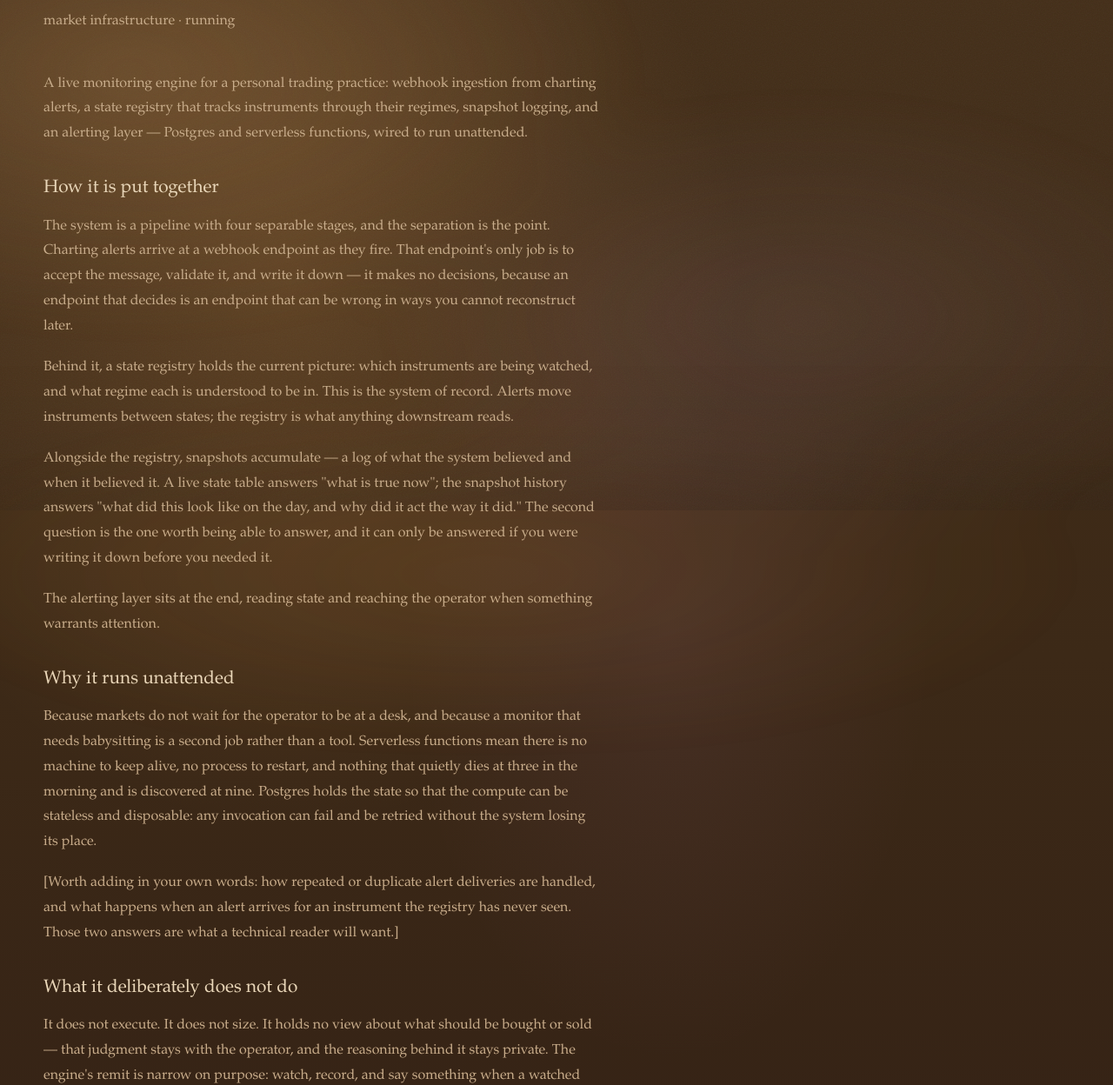
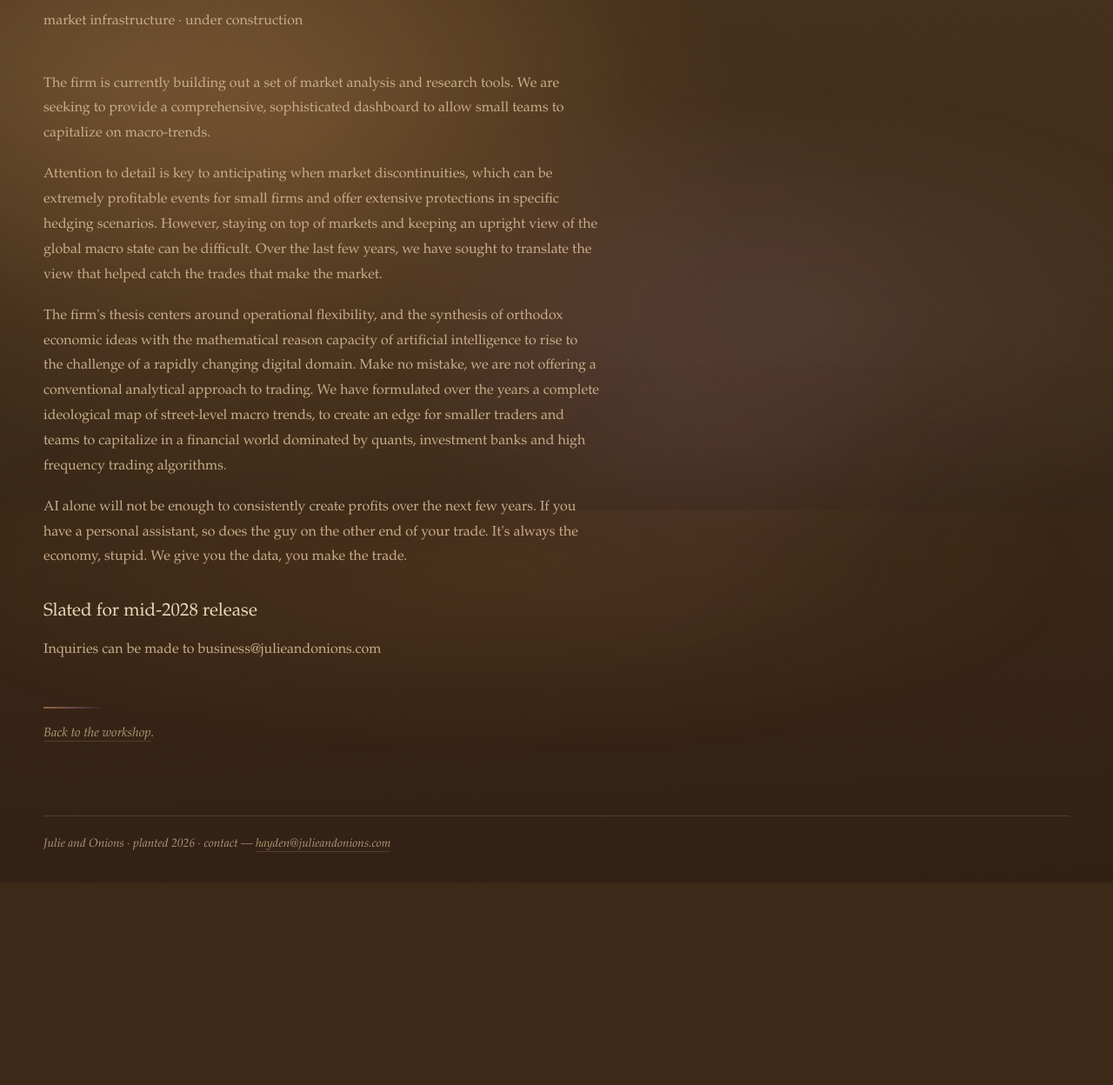
Before and after one commit to fpsdenny/JulieAndOnions, a plain HTML site: page workshop/convexityengine.html in a window 1280 px wide. Shown: the part 213-1461 px from the top of the page at 87% size. After the commit the page ends 1228 px from the top, so only its background shows below. Drawn offline with Linux system fonts and the light colour scheme.

Commit message:
update description

```diff
--- a/workshop/convexityengine.html
+++ b/workshop/convexityengine.html
@@ -4,7 +4,7 @@
     <meta charset="utf-8">
     <meta name="viewport" content="width=device-width, initial-scale=1">
     <title>ConvexityEngine • Julie and Onions</title>
-    <meta name="description" content="ConvexityEngine — live market-monitoring infrastructure: ingestion, state, snapshots and alerting, built to run unattended.">
+    <meta name="description" content="ConvexityEngine — market analysis and research tools for small teams, built to capitalize on macro-trends. Slated for mid-2028 release.">
     <link rel="stylesheet" href="/style.css?v=03aa4742">
     <link rel="icon" href="/favicon.svg" type="image/svg+xml">
   </head>
@@ -24,21 +24,15 @@
         <section class="page-hero">
           <span class="page-eyebrow">Julie and Onions · Workshop</span>
           <h1 class="page-title">ConvexityEngine</h1>
-          <p class="page-description">market infrastructure · running</p>
+          <p class="page-description">market infrastructure · under construction</p>
         </section>
         <div class="entry-body">
-          <p>A live monitoring engine for a personal trading practice: webhook ingestion from charting alerts, a state registry that tracks instruments through their regimes, snapshot logging, and an alerting layer — Postgres and serverless functions, wired to run unattended.</p>
-          <h2>How it is put together</h2>
-          <p>The system is a pipeline with four separable stages, and the separation is the point. Charting alerts arrive at a webhook endpoint as they fire. That endpoint's only job is to accept the message, validate it, and write it down — it makes no decisions, because an endpoint that decides is an endpoint that can be wrong in ways you cannot reconstruct later.</p>
-          <p>Behind it, a state registry holds the current picture: which instruments are being watched, and what regime each is understood to be in. This is the system of record. Alerts move instruments between states; the registry is what anything downstream reads.</p>
-          <p>Alongside the registry, snapshots accumulate — a log of what the system believed and when it believed it. A live state table answers "what is true now"; the snapshot history answers "what did this look like on the day, and why did it act the way it did." The second question is the one worth being able to answer, and it can only be answered if you were writing it down before you needed it.</p>
-          <p>The alerting layer sits at the end, reading state and reaching the operator when something warrants attention.</p>
-          <h2>Why it runs unattended</h2>
-          <p>Because markets do not wait for the operator to be at a desk, and because a monitor that needs babysitting is a second job rather than a tool. Serverless functions mean there is no machine to keep alive, no process to restart, and nothing that quietly dies at three in the morning and is discovered at nine. Postgres holds the state so that the compute can be stateless and disposable: any invocation can fail and be retried without the system losing its place.</p>
-          <p>[Worth adding in your own words: how repeated or duplicate alert deliveries are handled, and what happens when an alert arrives for an instrument the registry has never seen. Those two answers are what a technical reader will want.]</p>
-          <h2>What it deliberately does not do</h2>
-          <p>It does not execute. It does not size. It holds no view about what should be bought or sold — that judgment stays with the operator, and the reasoning behind it stays private. The engine's remit is narrow on purpose: watch, record, and say something when a watched thing changes. A narrow remit is why the architecture can be described in public at all.</p>
-          <p class="fine">The engineering is described here; the strategy it serves is not, by design.</p>
+          <p>The firm is currently building out a set of market analysis and research tools. We are seeking to provide a comprehensive, sophisticated dashboard to allow small teams to capitalize on macro-trends.</p>
+          <p>Attention to detail is key to anticipating when market discontinuities, which can be extremely profitable events for small firms and offer extensive protections in specific hedging scenarios. However, staying on top of markets and keeping an upright view of the global macro state can be difficult. Over the last few years, we have sought to translate the view that helped catch the trades that make the market. </p>
+          <p>The firm's thesis centers around operational flexibility, and the synthesis of orthodox economic ideas with the mathematical reason capacity of artificial intelligence to rise to the challenge of a rapidly changing digital domain. Make no mistake, we are not offering a conventional analytical approach to trading. We have formulated over the years a complete ideological map of street-level macro trends, to create an edge for smaller traders and teams to capitalize in a financial world dominated by quants, investment banks and high frequency trading algorithms.</p>
+          <p>AI alone will not be enough to consistently create profits over the next few years. If you have a personal assistant, so does the guy on the other end of your trade. It's always the economy, stupid. We give you the data, you make the trade.</p>
+          <h2>Slated for mid-2028 release</h2>
+          <p>Inquiries can be made to <a href="mailto:business@julieandonions.com">business@julieandonions.com</a></p>
         </div>
         <p class="quiet-door"><a href="/workshop.html">Back to the workshop</a>.</p>
       </main>
```
Also changed, not shown: workshop/fvfa.html (+1 -1 lines), writing.html (+0 -4 lines).
